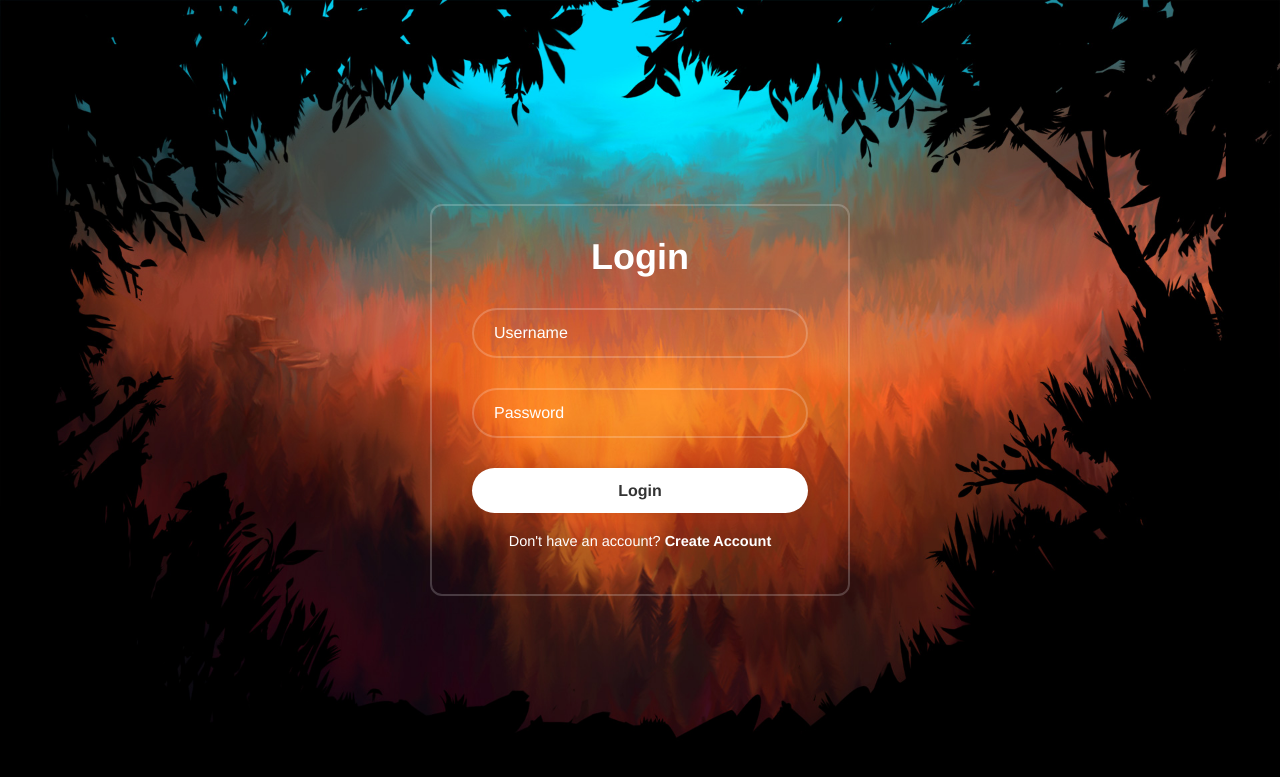
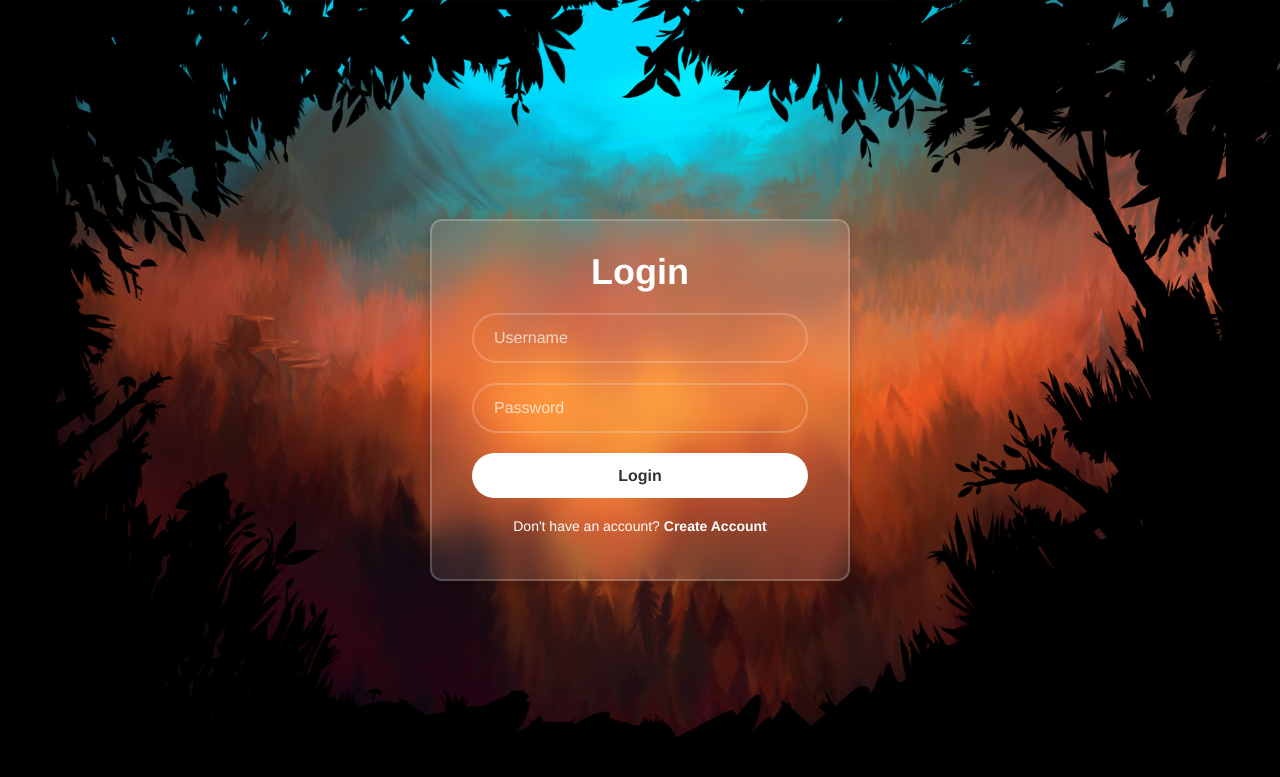
Before and after one commit to phantomiscoding/TaskManager, a Flask app: page /login in a window 1280 px wide. Shown: the top 777 px of the page. Run offline with Flask 3, Linux system fonts and the light colour scheme.

Commit message:
Visual Updates

```diff
--- a/static/css/login.css
+++ b/static/css/login.css
@@ -1,101 +1,138 @@
-*{
-    margin: 0;
-    padding: 0;
-    box-sizing:border-box;
-    font-family: "Helvetica", sans-serif;
+/* Reset de estilos básicos */
+* {
+  margin: 0;
+  padding: 0;
+  box-sizing: border-box;
+  font-family: "Helvetica", sans-serif;
 }
-body{
+
+/* Estilização do corpo da página */
+body {
   display: flex;
   justify-content: center;
   align-items: center;
   min-height: 100vh;
-  background: url("../img/login-background.jpg") no-repeat;
-  background-size: cover;
-  background-position: center;
+  background: url("../img/login-background.jpg") no-repeat center/cover;
 }
-.wrapper{
+
+/* Estilização do container principal */
+.wrapper {
   width: 420px;
-  background: transparent;
-  border: 2px solid rgba(255, 255, 255, .2);
+  background: rgba(255, 255, 255, 0.1);
+  border: 2px solid rgba(255, 255, 255, 0.2);
   color: #fff;
   border-radius: 12px;
   padding: 30px 40px;
+  backdrop-filter: blur(10px);
+  box-shadow: 0 4px 10px rgba(0, 0, 0, 0.2);
 }
-.wrapper h1{
+
+.wrapper h1 {
   font-size: 36px;
   text-align: center;
+  margin-bottom: 20px;
 }
-.wrapper .input-box{
+
+/* Estilização das caixas de input */
+.input-box {
+  position: relative;
   width: 100%;
   height: 50px;
+  margin: 20px 0;
+}
 
-  margin: 30px 0;
-}
-.input-box input{
+.input-box input {
   width: 100%;
   height: 100%;
   background: transparent;
-  border: none;
-  outline: none;
-  border: 2px solid rgba(255, 255, 255, .2);
+  border: 2px solid rgba(255, 255, 255, 0.2);
   border-radius: 40px;
   font-size: 16px;
   color: #fff;
-  padding: 20px 45px 20px 20px;
+  padding: 15px 20px;
+  outline: none;
+  transition: border 0.3s ease-in-out;
 }
-.input-box input::placeholder{
-  color: #fff;
+
+.input-box input::placeholder {
+  color: rgba(255, 255, 255, 0.7);
 }
-.input-box i{
+
+.input-box input:focus {
+  border: 2px solid #fff;
+}
+
+.input-box i {
   position: absolute;
   right: 20px;
-  top: 30%;
-  transform: translate(-50);
-  font-size: 20px;
+  top: 50%;
+  transform: translateY(-50%);
+  font-size: 18px;
+  color: rgba(255, 255, 255, 0.7);
+}
 
-}
-.wrapper .remember-forgot{
+/* Estilização da seção lembrar/esquecer senha */
+.remember-forgot {
   display: flex;
   justify-content: space-between;
-  font-size: 14.5px;
-  margin: -15px 0 15px;
+  font-size: 14px;
+  margin: -10px 0 20px;
 }
-.remember-forgot label input{
+
+.remember-forgot label {
+  display: flex;
+  align-items: center;
+  gap: 5px;
+}
+
+.remember-forgot input {
   accent-color: #fff;
-  margin-right: 3px;
+  cursor: pointer;
+}
 
-}
-.remember-forgot a{
+.remember-forgot a {
   color: #fff;
   text-decoration: none;
+  transition: 0.3s;
+}
 
-}
-.remember-forgot a:hover{
+.remember-forgot a:hover {
   text-decoration: underline;
 }
-.wrapper .btn{
+
+/* Botão de login */
+.btn {
   width: 100%;
   height: 45px;
   background: #fff;
   border: none;
-  outline: none;
   border-radius: 40px;
-  box-shadow: 0 0 10px rgba(0, 0, 0, .1);
-  cursor: pointer;
   font-size: 16px;
   color: #333;
   font-weight: 600;
+  cursor: pointer;
+  transition: background 0.3s ease-in-out, box-shadow 0.3s;
 }
-.wrapper .register-link{
-  font-size: 14.5px;
+
+.btn:hover {
+  background: #ddd;
+  box-shadow: 0 4px 10px rgba(255, 255, 255, 0.2);
+}
+
+/* Link de registro */
+.register-link {
+  font-size: 14px;
   text-align: center;
   margin: 20px 0 15px;
 }
-.register-link p a{
+
+.register-link a {
   color: #fff;
+  font-weight: 600;
   text-decoration: none;
-  font-weight: 600;
+  transition: 0.3s;
 }
-.register-link p a:hover{
+
+.register-link a:hover {
   text-decoration: underline;
 }
--- a/templates/login.html
+++ b/templates/login.html
@@ -11,10 +11,10 @@
   <form action="" method="post">
     <h1>Login</h1>
     <div class="input-box">
-       <input type="text" placeholder="Username" name="username" required>
+       <input type="text" placeholder="Username" name="username" required autocomplete="off">
     </div>
     <div class="input-box">
-        <input type="password" placeholder="Password" name="password" required>
+        <input type="password" placeholder="Password" name="password" required autocomplete="off">
      </div>
      <!-- <div class="remember-forgot">
         <label><input type="checkbox">Remember Me</label>
--- a/templates/register.html
+++ b/templates/register.html
@@ -3,8 +3,9 @@
 <head>
     <meta charset="UTF-8">
     <meta name="viewport" content="width=device-width, initial-scale=1.0">
-    <title>Document</title>
+    <title>Task Manager</title>
     <link rel="stylesheet" href="../static/css/register.css">
+    <link rel="shortcut icon" href="../static/img/favicon.ico" type="image/x-icon">
 </head>
 <body>
     <div class="container">
```
